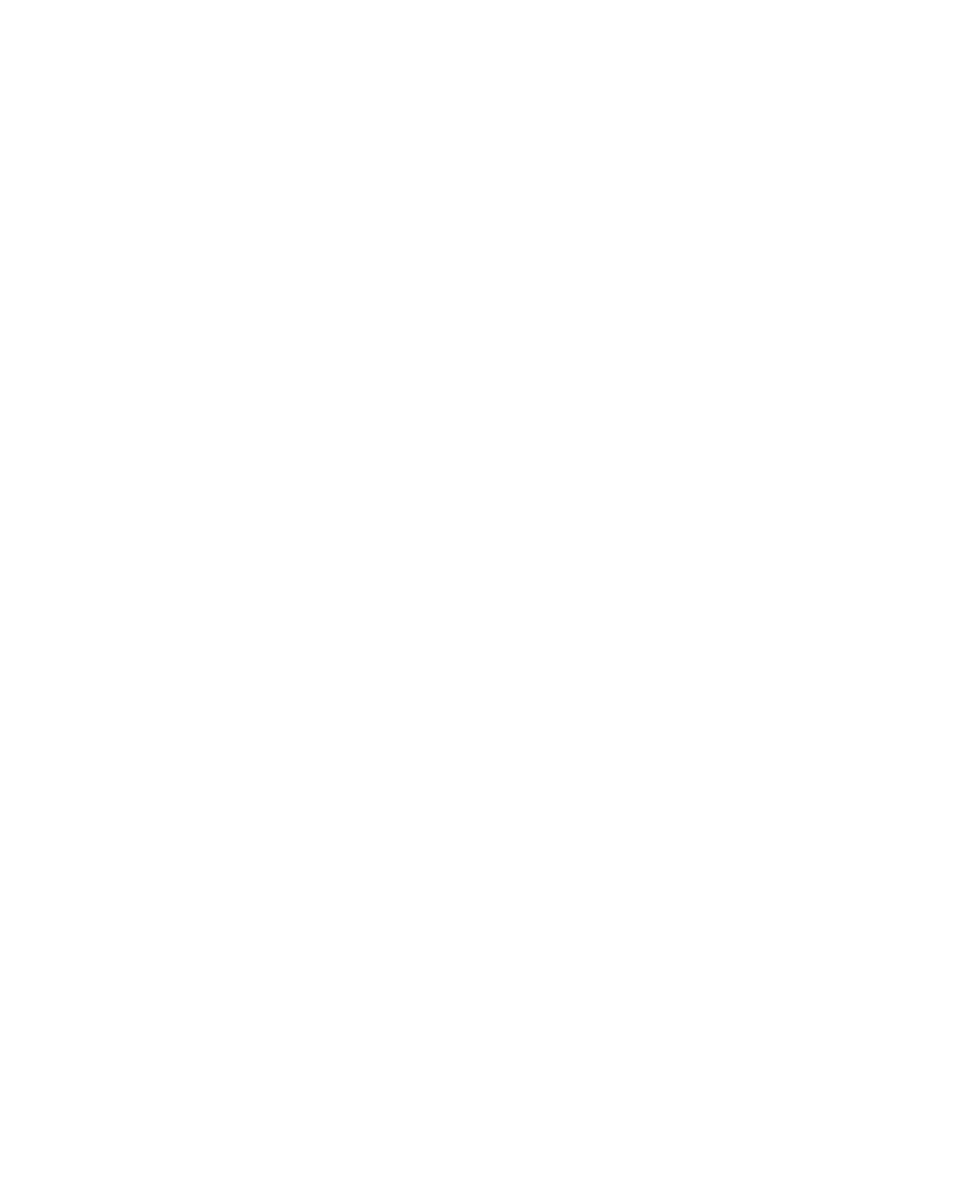
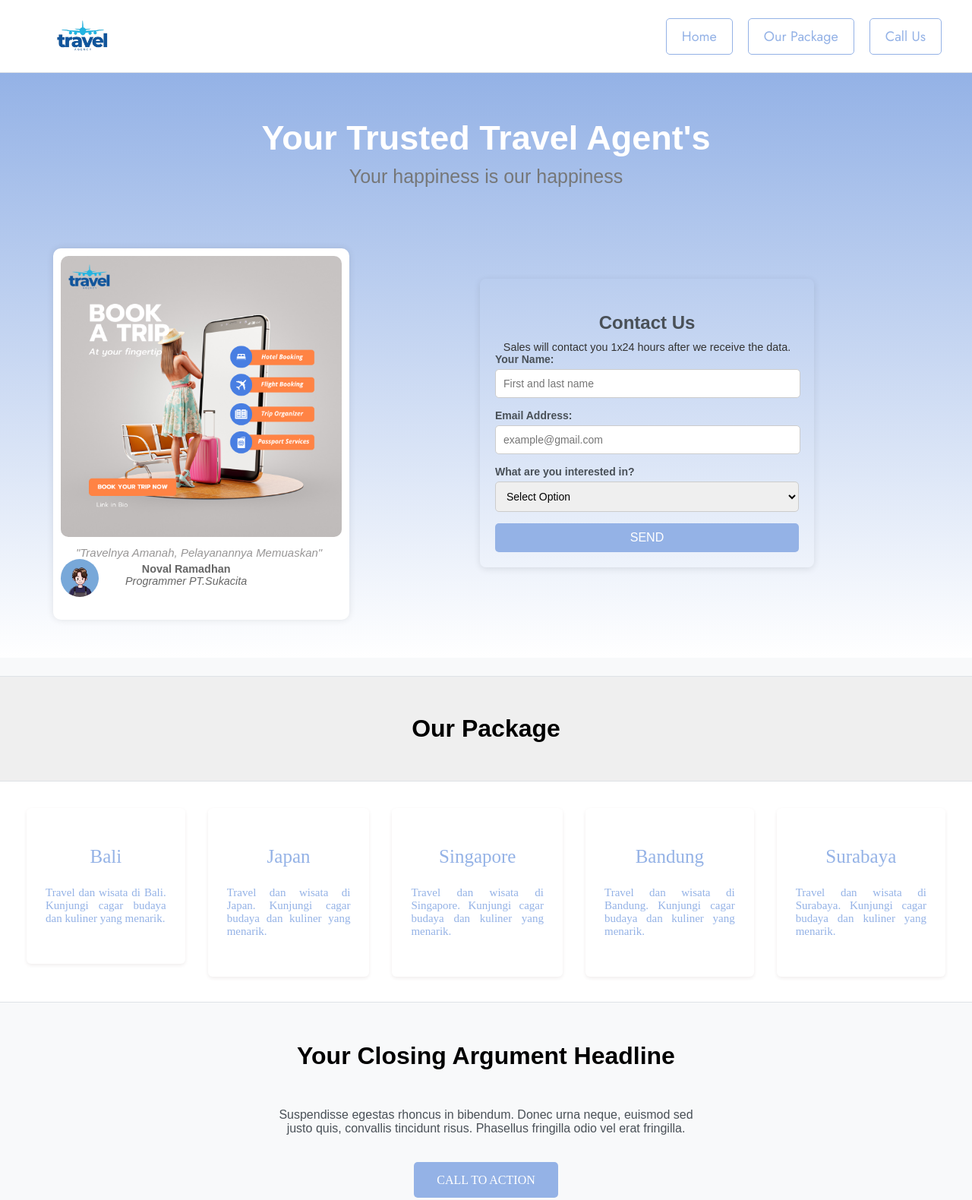
Before and after one commit to revou-fundamental-course/09-dec-24-sintanggraeni, a plain HTML site: page index.html in a window 1280 px wide. Shown: the top 1580 px of the page at 76% size. Before the commit the page ends 800 px from the top, so only its background shows below. Drawn offline with nearby package versions, Linux system fonts and the light colour scheme.

Commit message:
create js

```diff
--- /dev/null
+++ b/css/style.css
@@ -0,0 +1,425 @@
+/* FONTS */
+.bebas-neue-regular {
+  font-family: "Bebas Neue", sans-serif;
+  font-weight: 400;
+  font-style: normal;
+}
+
+.oleo-script-bold {
+  font-family: "Oleo Script", system-ui;
+  font-weight: 700;
+  font-style: normal;
+}
+
+body {
+  font-family: "Open Sans" sans-serif;
+  margin: 0;
+  padding: 0;
+  background-color: #f8f9fa;
+  color: #495057;
+}
+
+header {
+  font-family: "Jost", sans-serif;
+  font-optical-sizing: auto;
+  font-weight: weight;
+  font-style: normal;
+  font-size: 18px;
+  display: flex;
+  justify-content: space-between;
+  align-items: center;
+  padding: 20px 40px;
+  background-color: #ffffff;
+  border-bottom: 1px solid #dee2e6;
+}
+header img {
+  height: 55px;
+  align-items: center;
+}
+nav {
+  display: flex;
+  gap: 20px;
+}
+nav a {
+  text-decoration: none;
+  color: #94b2e6;
+  padding: 10px 20px;
+  border: 1px solid #94b2e6;
+  border-radius: 5px;
+  float: left;
+  display: block;
+  text-align: center;
+  float: right;
+}
+nav a:hover {
+  background-color: #94b2e6;
+  color: #ffffff;
+}
+.content-header {
+  text-align: center;
+  padding: 50px 20px;
+  background: linear-gradient(to bottom, #94b2e6, #ffff);
+
+  font-family: "Telex", sans-serif;
+  font-weight: 400;
+  font-style: normal;
+  margin-bottom: 20px;
+}
+.content-header h1 {
+  /* font-display: center; */
+  font-size: 45px;
+  color: white;
+  text-align: center;
+  justify-content: center;
+  margin-bottom: 10px;
+  margin-top: 10px;
+}
+.content-header p {
+  font-display: flex;
+  font-size: 25px;
+  color: rgb(118, 119, 120);
+  text-align: center;
+  margin-top: 0;
+}
+
+/* CONTACT US */
+.main-header {
+  border: 1px solid;
+  display: flex;
+  align-items: center;
+}
+
+.main-container {
+  display: flex;
+  gap: 24px;
+  padding-left: 50px;
+  padding-right: 40px;
+  margin-top: 50px;
+  text-align: center;
+}
+
+.main-item {
+  flex: 3;
+  background-size: cover;
+  background-position: center;
+  padding: 20px !important;
+  border-radius: 8px;
+  box-shadow: 0 2px 10px rgba(0, 0, 0, 0.1);
+  max-width: 400px;
+  margin: auto;
+}
+
+.main-item h3 {
+  font-family: "Telex", sans-serif;
+  font-size: 1.5em;
+  margin-bottom: 10px;
+  text-align: center;
+}
+
+.main-item p {
+  font-family: "Telex", sans-serif;
+  font-size: 0.9em;
+  margin-bottom: 20px;
+  text-align: center;
+  color: #333;
+  margin: 0;
+  padding: 0;
+}
+
+/* TESTIMONIAL */
+.content {
+  display: flex;
+  justify-content: center;
+  align-items: center;
+}
+.testimonial {
+  background-color: #ffff;
+  padding: 10px;
+  border-radius: 10px;
+  box-shadow: 0 0 10px rgba(0, 0, 0, 0.1);
+  width: max-content;
+  overflow-x: auto;
+  white-space: nowrap;
+  position: relative;
+  overflow: hidden;
+  cursor: pointer;
+  transition: all 0.3s ease-in-out;
+  flex: 3;
+  margin: auto;
+  margin-top: 30px;
+}
+.testimonial img {
+  width: auto;
+  border-radius: 10px;
+  object-fit: cover;
+  transition: all 0.3s ease-in-out;
+}
+.testimonial:hover img {
+  opacity: 0.5;
+}
+.testimonial p {
+  font-family: "Telex", sans-serif;
+  color: #666;
+  margin: 20px 0;
+  position: absolute;
+  left: 10px;
+  color: rgb(152, 150, 150);
+
+  padding: 10px;
+  transition: all 0.3s ease-in-out;
+  font-size: 15px;
+  bottom: 50px; /* Sesuaikan nilai ini untuk mengatur jarak ke atas */
+  left: 20px;
+}
+.testimonial .user {
+  display: flex;
+  gap: 35px;
+  margin-bottom: 20px;
+}
+.testimonial .user img {
+  width: 50px;
+  height: 50px;
+  border-radius: 50%;
+  margin-top: 25px;
+}
+.testimonial .user .user-info {
+  font-size: 0.9em;
+  color: #666;
+  margin-top: 30px;
+}
+.testimonial:hover {
+  transform: scale(1.1);
+  box-shadow: 0px 5px 10px rgba(0, 0, 0, 0.2);
+}
+.slide-container {
+  width: 100%;
+  height: 106;
+  object-fit: cover;
+  border-radius: 10px;
+  flex: 1;
+}
+
+/* CONTACT US */
+form {
+  display: flex;
+  flex-direction: column;
+}
+.input-group {
+  font-family: "Telex", sans-serif;
+  display: flex;
+  flex-direction: column;
+  align-items: flex-start;
+  margin-bottom: 15px;
+}
+
+.input-group label {
+  /* width: block; */
+  margin-right: 10px;
+  margin-bottom: 5px;
+  font-size: 14px;
+  font-weight: 600;
+}
+
+input[type="text"],
+input[type="email"],
+select {
+  width: 100%;
+  padding: 10px;
+  border: 1px solid #ccc;
+  border-radius: 5px;
+  font-size: 14px;
+}
+
+button {
+  padding: 10px;
+  background-color: #94b2e6;
+  color: white;
+  border: none;
+  border-radius: 5px;
+  cursor: pointer;
+  font-size: 16px;
+}
+
+button:hover {
+  background-color: #6998ea;
+}
+
+/* .slider {
+  position: relative;
+}
+
+.slider .slide {
+  display: none;
+  transition: opacity 1s ease-in-out;
+  width: 100%;
+  height: 400px;
+}
+
+.slider .show {
+  display: flex; /* Tampilkan slide yang aktif */
+/* justify-content: center;
+  align-items: center;
+}
+
+.slider .slide img {
+  width: 100%;
+  height: 100%;
+  object-fit: cover;
+}
+
+.slider .slide p {
+  position: absolute;
+  bottom: 0;
+  right: 10px;
+  background-color: rgba(255, 255, 255, 0.7);
+  padding: 5px;
+  border-radius: 5px;
+  color: #333;
+} */
+
+/* OUR PAKAGES */
+.row {
+  display: flex;
+  justify-content: space-between;
+  border-radius: 1;
+  padding: 20px;
+  border-top: 1px solid #dee2e6;
+  margin-top: 24px;
+  background-color: #ffffff;
+}
+.our-packages {
+  border-radius: 1;
+  padding: 0;
+  border-top: 1px solid #dee2e6;
+  margin-top: 24px;
+  background-color: #efefef;
+  margin-left: 0;
+  margin-right: 0;
+}
+.our-packages h2 {
+  font-family: "Telex", sans-serif;
+  font-weight: 650;
+  font-size: 2em;
+  text-align: center;
+  margin-top: 50px;
+  margin-bottom: 50px;
+  color: black;
+}
+.card {
+  border: none;
+  box-shadow: 0 2px 5px rgb(240, 237, 237);
+  width: auto;
+  background: white;
+  border-radius: 6px;
+  margin-inline: 15px;
+  margin-bottom: 13px;
+  margin-top: 15px;
+  padding: 50px 25px;
+  cursor: pointer;
+  transition: all 0.3s ease;
+}
+.text {
+  color: #94b2e6;
+  text-align: center;
+  font-size: 25px;
+}
+.text p {
+  color: #94b2e6;
+  text-align: justify;
+  font-size: 15px;
+  margin-top: 25px;
+  margin-bottom: 1px;
+}
+.card:hover {
+  background-color: #94b2e6;
+  color: #ffffff;
+  .text,
+  .text p {
+    color: #ffffff;
+  }
+}
+
+/* CLOSING */
+.closing {
+  border-radius: 1;
+  padding: 50px 20px;
+  border-top: 1px solid #dee2e6;
+  margin-bottom: 20px;
+  text-align: center;
+  /* justify-content: space-between; */
+  flex-direction: column;
+}
+.closing h1 {
+  text-align: center;
+  font-family: "Telex", sans-serif;
+  font-size: 2em;
+  font-weight: 700;
+  margin-bottom: 50px;
+  color: black;
+  margin-top: 2px;
+}
+.closing p {
+  font-size: 1em;
+  margin-bottom: 50px;
+  font-family: "Telex", sans-serif;
+}
+.closing a {
+  padding: 15px 30px;
+  background-color: #94b2e6;
+  color: white;
+  border: none;
+  border-radius: 5px;
+  cursor: pointer;
+  font-size: 16px;
+  text-decoration: none;
+  text-transform: uppercase;
+  align-items: center;
+}
+.closing a:hover {
+  background-color: #6998ea;
+  color: #ffffff;
+}
+footer {
+  text-align: center;
+  padding: 20px;
+  background-color: #ffffff;
+  border-top: 1px solid #dee2e6;
+}
+.footer .a {
+  color: aliceblue;
+  text-decoration: none;
+  transition: 0.3s;
+}
+
+@media (max-width: 768px) {
+  header {
+    flex-direction: column;
+    padding: 20px;
+  }
+  form {
+    flex-direction: column;
+  }
+
+  .content,
+  .main-item,
+  .main-container,
+  .slide-container {
+    flex-direction: column;
+    align-items: center;
+  }
+  .main-container img,
+  .main-container {
+    max-width: 100%;
+  }
+  .our-packages,
+  .row,
+  .text,
+  .card {
+    flex-direction: column;
+    align-items: center;
+  }
+  .closing {
+    flex-direction: column;
+    align-items: center;
+  }
+}
--- a/index.html
+++ b/index.html
@@ -2,8 +2,158 @@
 <html lang="en">
   <head>
     <meta charset="UTF-8" />
-    <meta name="viewport" content="width=device-width, initial-scale=1.0" />
-    <title>Document</title>
+    <meta name="viewport" content="width=device-width, initial-scale=1.0">
+    <title>Mini Project</title>
+
+    <!-- Fonts -->
+    <link
+      href="https://fonts.googleapis.com/css2?family=Bebas+Neue&display=swap"
+      rel="stylesheet"
+    />
+
+    <link
+      href="https://fonts.googleapis.com/css2?family=Oleo+Script:wght@400;700&display=swap"
+      rel="stylesheet"
+    />
+    <link href="https://fonts.googleapis.com/css2?family=Jost:ital,wght@0,100..900;1,100..900&family=Oleo+Script:wght@400;700&display=swap"
+    rel="stylesheet">
+
+    <link rel="stylesheet" href="css/style.css" />
+    <script src="js/script.js"></script>
+    <script src="https://unpkg.com/scrollreveal"></script>
   </head>
-  <body></body>
+  <body">
+    <!-- HEADER/TOP PAGES -->
+    <header href="#page-head">
+        <img src="assets/logo.png" alt="Logo">
+      <nav>
+          <a class="nav-link" href="#home">Home</a>
+          <a class="nav-link" href="#package">Our Package</a>
+          <a class="nav-link" href="#call">Call Us</a>
+      </nav>
+    </header>
+
+    <!-- MIDDLE PAGES -->
+    <main>
+        <section class="content-header" id="#page-head">
+            <h1 class="animate-left"> Your Trusted Travel Agent's</h1>
+            <p class="animate-right">Your happiness is our happiness</p>
+
+        <!-- HOME -->
+         <section class="main-container" id="#page-head">
+          <aside class="content">
+              <div class="slide-container">
+
+                <div class="testimonial">
+                <img src="assets/Gambar1.png" alt="Gambar 1" height="370" width="400"/>
+                <p><i>"Travelnya Amanah, Pelayanannya Memuaskan"</i></p>
+                <div class="user">
+                <img src="assets/pp1.jpg" alt="photo profil" height="50" width="50">
+                  <div class="user-info">
+                    <strong>Noval Ramadhan</strong>
+                    <br/><i>
+                    Programmer PT.Sukacita</i>
+                  </div>
+                  </div>
+                  </div>
+                  </div>
+                </aside>
+
+          <aside class="main-item">
+            <h3>Contact Us</h3>
+            <p>Sales will contact you 1x24 hours after we receive the data.</p>
+            <form>
+              <div class="input-group" style="margin-right: 20px;">
+                <label for="name">Your Name:</label>
+                <input type="text" placeholder="First and last name" id="name">
+              </div>
+
+              <div class="input-group" style="margin-right: 20px;">
+                <label for="email">Email Address:</label>
+                <input type="email" placeholder="example@gmail.com" id="email">
+              </div>
+
+              <div class="input-group">
+                <label for="options">What are you interested in?</label>
+                <select id="options">
+                  <option value="">Select Option</option>
+                  <option value="indonesia">Indonesia</option>
+                  <option value="luar">Luar Negeri</option>
+                </select>
+              </div>
+
+              <button type="submit" id="#page-head">SEND</button>
+            </form>
+          </aside>
+          </section>
+          </section>
+         </section>
+
+         <section class="our-packages" id="package">
+          <h2 class="text-center" href="#package">Our Package</h2>
+          <div class="row">
+            <div class="col-md-4">
+              <div class="card">
+                <div class="text"> Bali
+                  <p>Travel dan wisata di Bali. Kunjungi cagar budaya dan kuliner yang menarik.</p>
+                </div>
+              </div>
+            </div>
+
+             <div class="col-md-4">
+              <div class="card">
+                <div class="text"> Japan
+                  <p>Travel dan wisata di Japan. Kunjungi cagar budaya dan kuliner yang menarik.</p>
+                </div>
+              </div>
+            </div>
+
+             <div class="col-md-4">
+              <div class="card">
+                <div class="text">Singapore
+                  <p>Travel dan wisata di Singapore. Kunjungi cagar budaya dan kuliner yang menarik.</p>
+                </div>
+              </div>
+            </div>
+
+             <div class="col-md-4">
+              <div class="card">
+                <div class="text">Bandung
+                  <p>Travel dan wisata di Bandung. Kunjungi cagar budaya dan kuliner yang menarik.</p>
+                </div>
+              </div>
+            </div>
+
+             <div class="col-md-4">
+              <div class="card">
+                <div class="text">Surabaya
+                  <p>Travel dan wisata di Surabaya. Kunjungi cagar budaya dan kuliner yang menarik.</p>
+                </div>
+              </div>
+            </div>
+
+          </div>
+         </section>
+
+         <section class="closing" id="#call">
+          <h1 href="#call">Your Closing Argument Headline</h1>
+          <p>Suspendisse egestas rhoncus in bibendum. Donec urna neque, euismod sed <br/>justo quis, convallis tincidunt risus. Phasellus fringilla odio vel erat fringilla.</p>
+          <a class="btn-closing" id="#call">CALL TO ACTION</a>
+        </section>
+        </main>
+
+    <!-- LAST PAGES -->
+    <footer>
+      <p>
+        ©
+        <span>Copyright</span>
+        <strong>Travel Agency</strong>
+        <span>All Rights Reserved.</span>
+      </p>
+      <div class="credits">
+        Designed & Created By
+        <a href="https://github.com/sintanggraeni">sintanggraeni</a>
+      </div>
+    </footer>
+  </body>
 </html>
--- /dev/null
+++ b/js/script.js
@@ -0,0 +1,18 @@
+var nav = document.querySelector("nav");
+
+window.addEventListener("scroll", function () {
+  if (window.pageYOffset > 20) {
+    nav.classList.add("bg-dark", "shadow");
+  } else {
+    nav.classList.remove("bg-dark", "shadow");
+  }
+});
+
+$(document).ready(function () {
+  $(".carousel").owlCarousel({
+    margin: 50,
+    loop: true,
+    autoplay: true,
+    autoplayTimeOut: 2000,
+  });
+});
```
Also changed, not shown: assets/Gambar1.png (added), assets/Gambar2.png (added), assets/Gambar3.png (added), assets/banner.jpg (added), assets/logo.png (added), assets/pp1.jpg (added), assets/pp2.jpg (added), assets/pp3.jpg (added).
